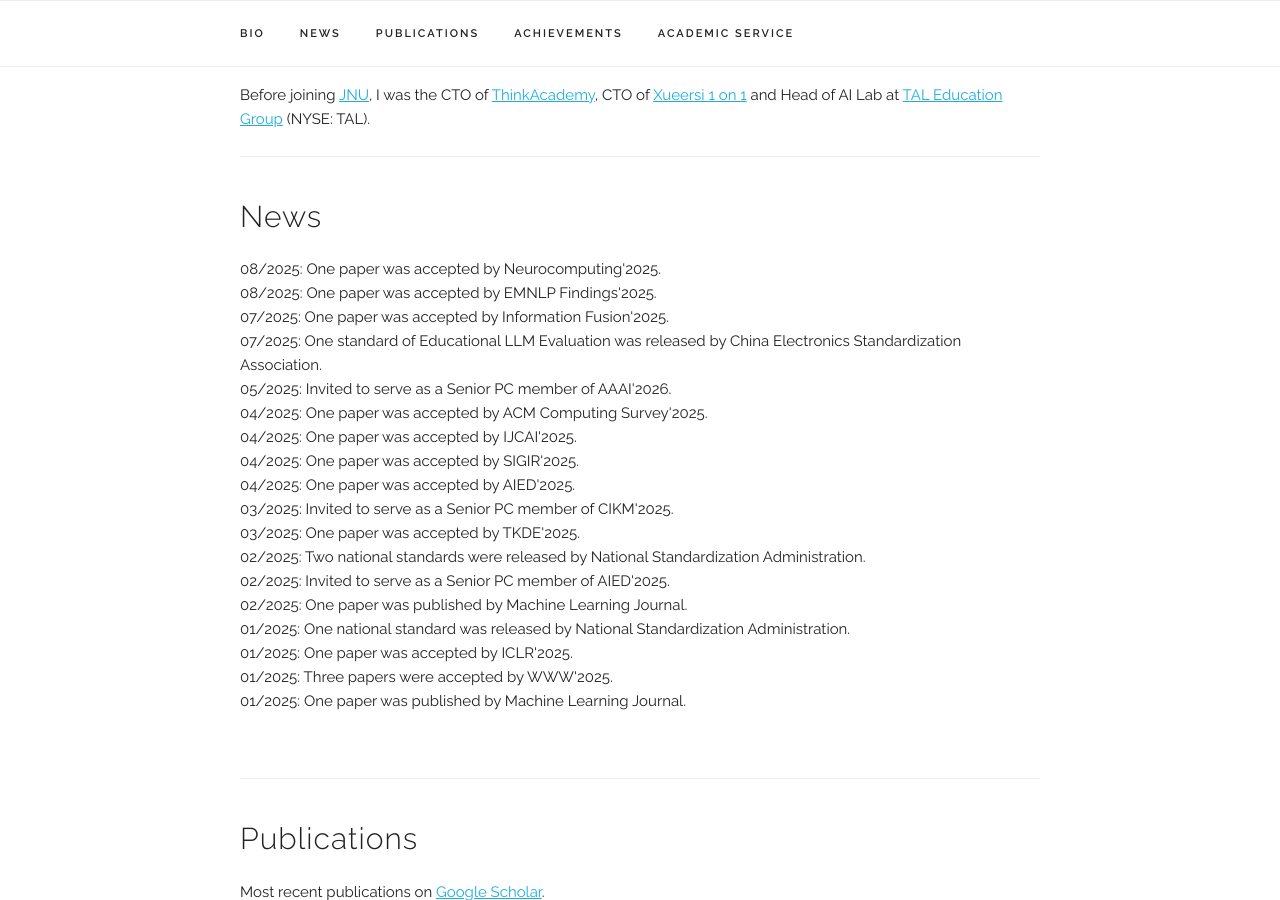
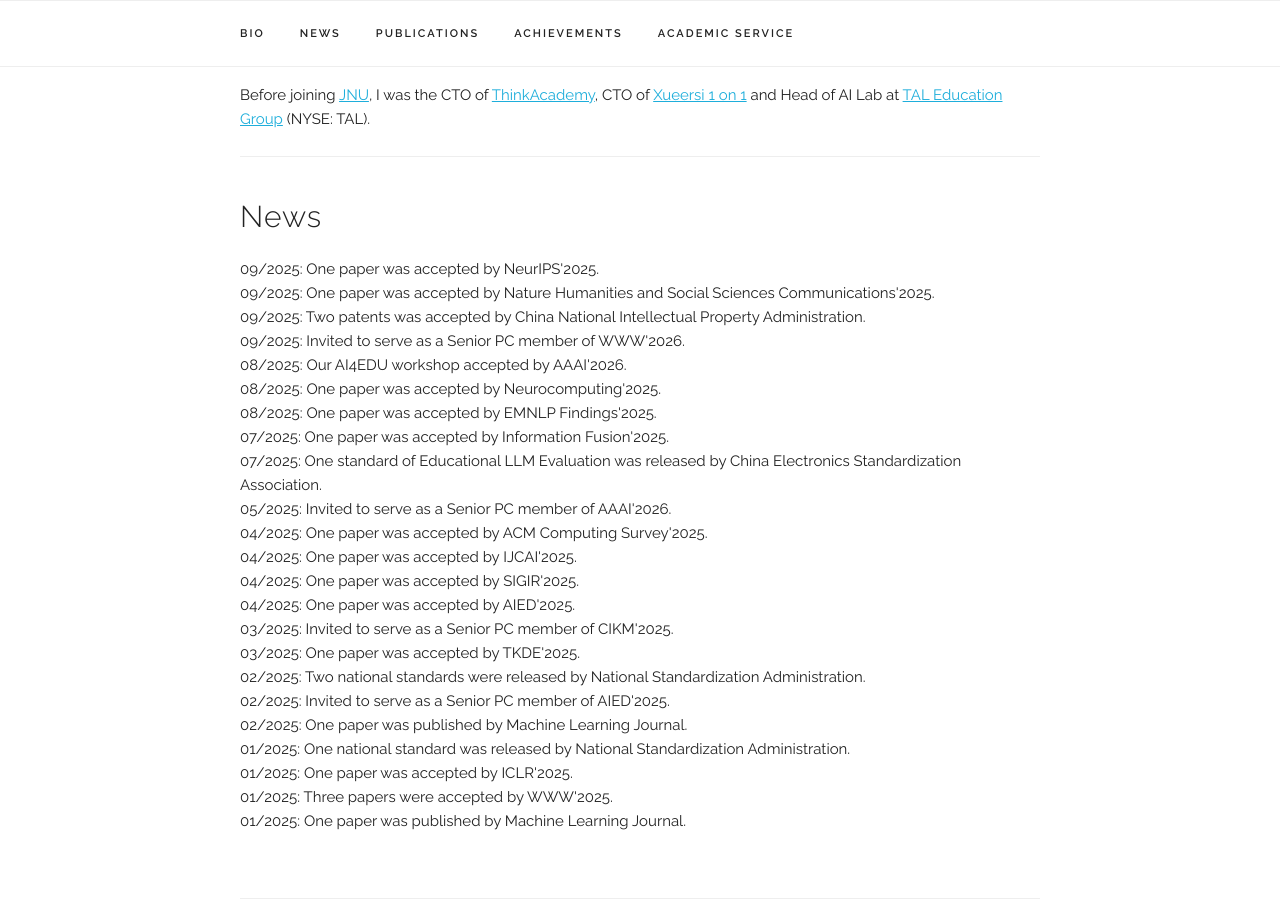
Before and after one commit to zitaoliu/zitaoliu.github.io, a Jekyll site: the page built from index.html, in a window 1280 px wide and 900 px high, scrolled down 552 px. Built offline with Jekyll 4.4.1, drawn with Linux system fonts in a browser that asks for light colours; some web fonts are replaced.

Commit message:
add news

```diff
--- a/_data/news.yaml
+++ b/_data/news.yaml
@@ -1,4 +1,19 @@
 news:
+
+  - title: "One paper was accepted by NeurIPS'2025."
+    date: "09/2025"
+
+  - title: "One paper was accepted by Nature Humanities and Social Sciences Communications'2025."
+    date: "09/2025"
+
+  - title: "Two patents was accepted by China National Intellectual Property Administration."
+    date: "09/2025"
+
+  - title: "Invited to serve as a Senior PC member of WWW'2026."
+    date: "09/2025"
+
+  - title: "Our AI4EDU workshop accepted by AAAI'2026."
+    date: "08/2025"
 
   - title: "One paper was accepted by Neurocomputing'2025."
     date: "08/2025"
```
